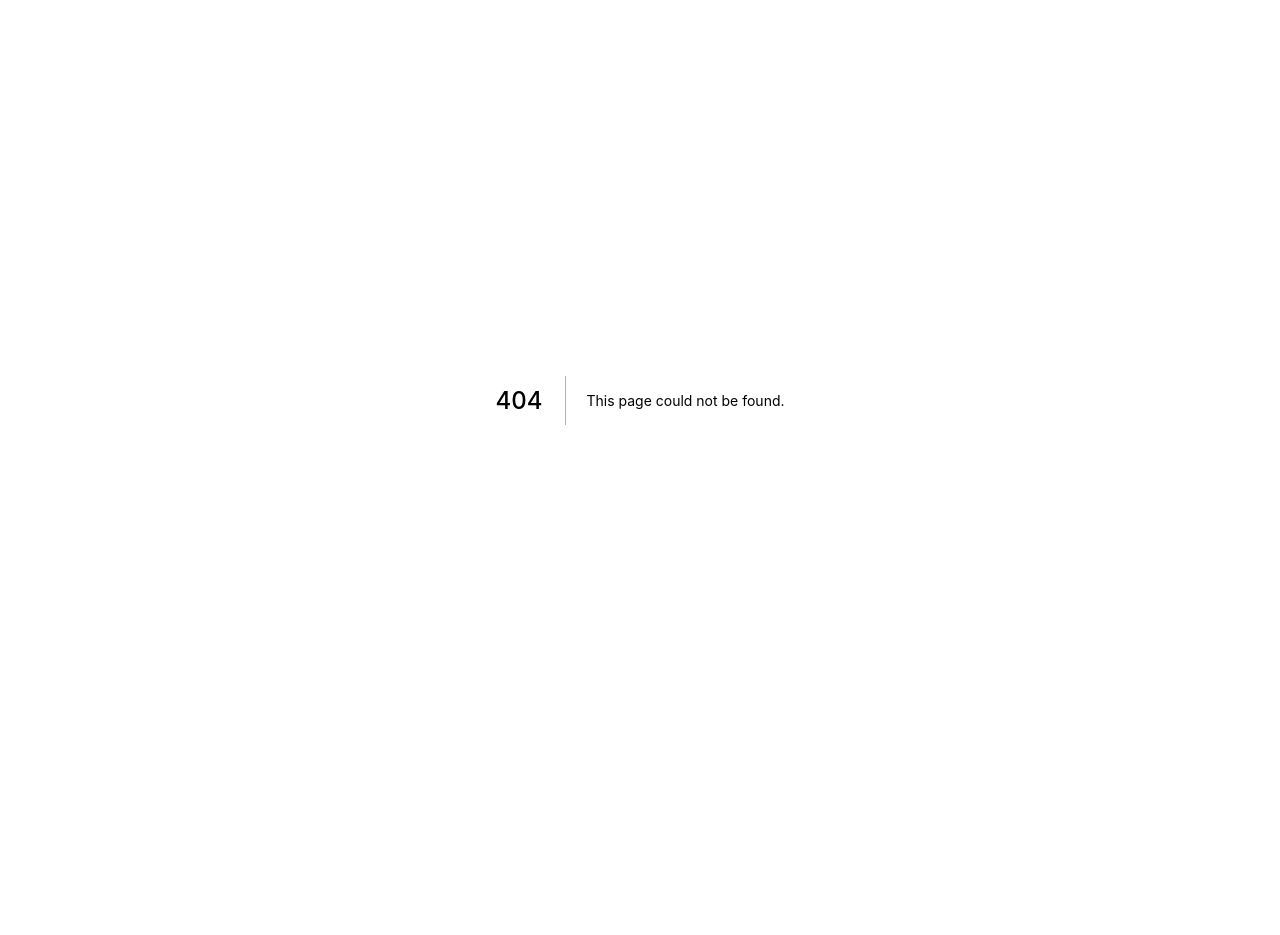
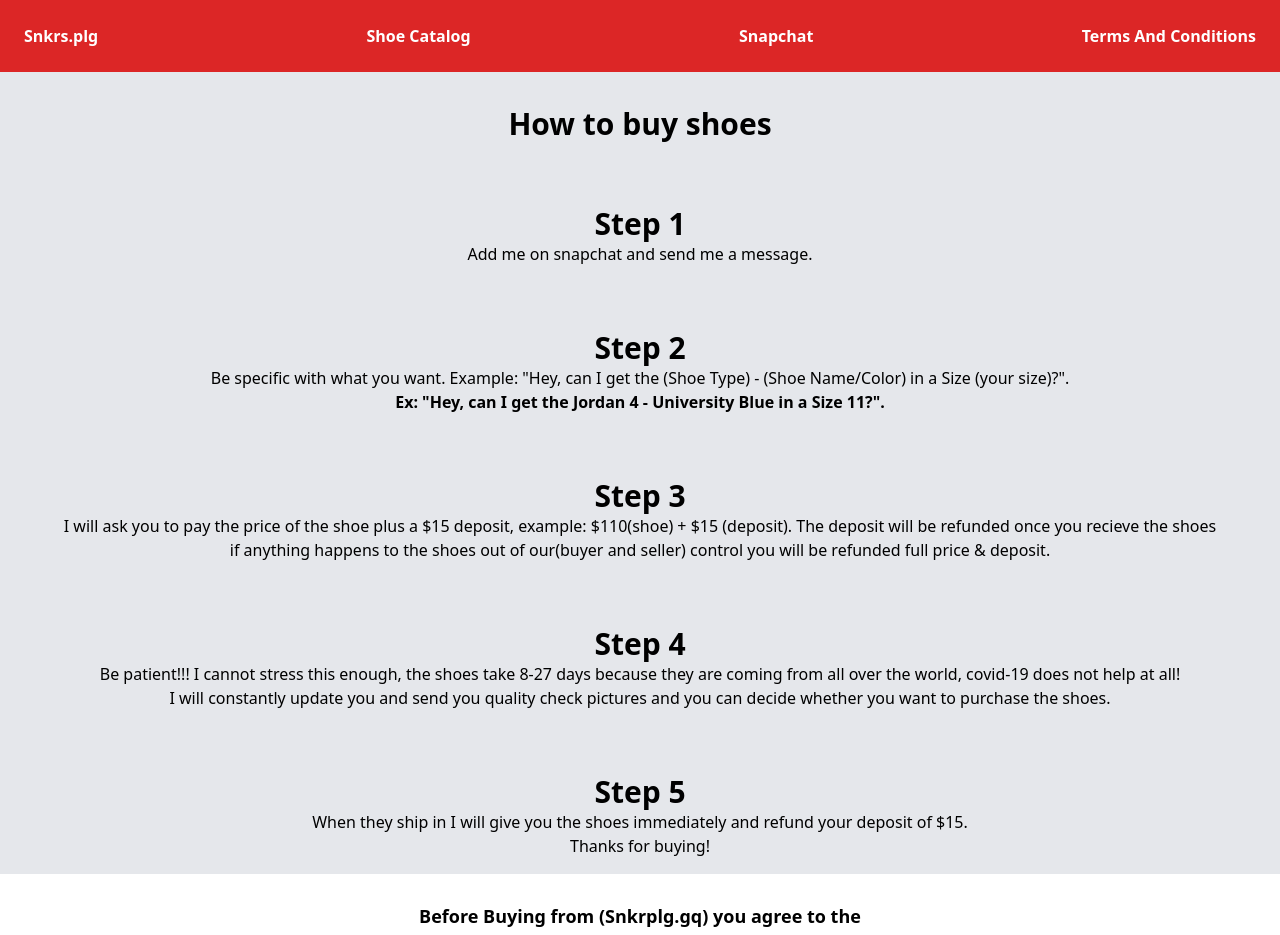
Before and after one commit to cherabear4/snkrplg, a Next.js app: page /BuyShoes in a window 1280 px wide. Before the commit this address had no page. Shown: the top 935 px of the page. Before the commit the page ends 800 px from the top, so only its background shows below. Built offline with nearby package versions, Linux system fonts and the light colour scheme.

Commit message:
new changes

```diff
--- /dev/null
+++ b/pages/BuyShoes.js
@@ -0,0 +1,55 @@
+import React from 'react'
+import Head from 'next/head'
+import { useState } from 'react'
+import Navbar from './navbar/Navbar'
+import Link from 'next/link'
+
+export default function BuyShoes(){
+
+    return(
+        <div>
+
+            <Head>
+                <title>Snkrs.plg</title>
+            </Head>
+
+            <Navbar/>
+
+            <div className='bg-gray-200 container mx-auto h-screen'>
+                <h1 className='text-3xl font-bold text-center py-8'>How to buy shoes</h1>
+                <div className='p-8'>
+                    <h1 className='text-3xl font-bold text-center'>Step 1</h1>
+                    <h1 className='text-1xl text-center'>Add me on snapchat and send me a message.</h1>
+                </div>
+                <div className='p-8'>
+                    <h1 className='text-3xl font-bold text-center'>Step 2</h1>
+                    <h1 className='text-1xl text-center'>Be specific with what you want. Example: "Hey, can I get the (Shoe Type) - (Shoe Name/Color) in a Size (your size)?".</h1>
+                    <h1 className='text-1xl font-bold text-center'>Ex: "Hey, can I get the Jordan 4 - University Blue in a Size 11?".</h1>
+                </div>
+                <div className='p-8'>
+                    <h1 className='text-3xl font-bold text-center'>Step 3</h1>
+                    <h1 className='text-1xl text-center'>I will ask you to pay the price of the shoe plus a $15 deposit, example: $110(shoe) + $15 (deposit). The deposit will be refunded once you recieve the shoes<br/>
+                    if anything happens to the shoes out of our(buyer and seller) control you will be refunded full price & deposit.
+                    </h1>
+                </div>
+                <div className='p-8'>
+                    <h1 className='text-3xl font-bold text-center'>Step 4</h1>
+                    <h1 className='text-1xl text-center'>
+                        Be patient!!! I cannot stress this enough, the shoes take 8-27 days because they are coming from all over the world, covid-19 does not help at all!<br/>
+                        I will constantly update you and send you quality check pictures and you can decide whether you want to purchase the shoes.
+                    </h1>
+                </div>
+                <div className='p-8'>
+                    <h1 className='text-3xl font-bold text-center'>Step 5</h1>
+                    <h1 className='text-1xl text-center'>
+                        When they ship in I will give you the shoes immediately and refund your deposit of $15.<br/>
+                        Thanks for buying!
+                    </h1>
+                </div>
+                <h1 className='text-lg font-bold text-center py-3'>Before Buying from (Snkrplg.gq) you agree to the <Link href='/termsandconditions'><p className='text-blue-600'>Terms And Conditions</p></Link></h1>
+            </div>
+
+        </div>
+    )
+
+}
--- a/pages/index.js
+++ b/pages/index.js
@@ -13,10 +13,10 @@
             <div className='bg-op w-full h-full text-white'>
                 <div class="flex h-screen justify-center items-center">
                 <div class="text-center">
-                <h1 class="text-5xl font-bold">Snkrs.Plg</h1>
+                <h1 class="text-5xl font-bold">Snkrplg.gq</h1>
                 <ul className='flex flex-row gap-8 font-bold p-4'>
                     <li><Link href='/main' className='hover:text-red-500 hover:cursor-pointer'>Catalog</Link></li>
-                    <li><Link href='https://www.snapchat.com/add/rp.snkplg' className='hover:text-red-500 hover:cursor-pointer'>Place Order</Link></li>
+                    <li><Link href='/BuyShoes' className='hover:text-red-500 hover:cursor-pointer'>Place Order</Link></li>
                 </ul>
                 </div>
             </div>
--- a/pages/main.js
+++ b/pages/main.js
@@ -4,7 +4,7 @@
 import Fours from './shoes/Fours';
 import Dunks from './shoes/Dunks';
 import Ones from './shoes/Ones'
-import Link from 'next/link'
+import Navbar from './navbar/Navbar';
 
 
 export default function Main() {
@@ -36,21 +36,7 @@
     }
   }
 
-  const snapchat = () => {
-      let link = "https://www.snapchat.com/add/rp.snkplg";
-      window.location.href = link;
 
-  }
-
-  const catalog = () => {
-    let link = "#";
-    window.location.href = link;
-  }
-
-  const main = () => {
-    let link = "/";
-    window.location.href = link;
-  }
 
   return (
 <div>
@@ -60,11 +46,8 @@
 
       <div className="App">
       <div>
-        <header className='flex justify-between p-4 border-b-2 shadow-sm w-screen bg-red-600 text-white'>
-          <h1 className="text-2l p-2 font-bold cursor-pointer hover:text-black" onClick={main}>Snkrs.plg</h1>
-          <h1 className="text-2l p-2 font-bold cursor-pointer hover:text-black" onClick={catalog}>Shoe Catalog</h1>
-          <h1 className="text-2l p-2 font-bold cursor-pointer hover:text-black" onClick={snapchat}>Snapchat</h1>
-        </header>
+
+      <Navbar/>
 
       <main className='w-screen flex justify-center text-white flex-col'>
         <div className='p-8'>
--- /dev/null
+++ b/pages/navbar/Navbar.jsx
@@ -0,0 +1,33 @@
+import Link from 'next/link'
+
+export default function Navbar(props){
+
+    const snapchat = () => {
+        let link = "https://www.snapchat.com/add/rp.snkplg";
+        window.location.href = link;
+
+    }
+
+    const catalog = () => {
+      let link = "/main";
+      window.location.href = link;
+    }
+
+    const main = () => {
+      let link = "/";
+      window.location.href = link;
+    }
+    const tac = () => {
+      let link = "/termsandconditions";
+      window.location.href = link;
+    }
+
+    return(
+    <header className='flex justify-between p-4 border-b-2 shadow-sm w-screen bg-red-600 text-white'>
+        <h1 className="text-2l p-2 font-bold cursor-pointer hover:text-black" onClick={main}>Snkrs.plg</h1>
+        <h1 className="text-2l p-2 font-bold cursor-pointer hover:text-black" onClick={catalog}>Shoe Catalog</h1>
+        <h1 className="text-2l p-2 font-bold cursor-pointer hover:text-black" onClick={snapchat}>Snapchat</h1>
+        <h1 className="text-2l p-2 font-bold cursor-pointer hover:text-black" onClick={tac}>Terms And Conditions</h1>
+    </header>
+    )
+}
--- /dev/null
+++ b/pages/shoes/Buy.js
@@ -0,0 +1,16 @@
+import { redirect } from 'next/dist/server/api-utils'
+import React from 'react'
+
+function Buy(props) {
+
+  function redirect(){
+    let link = "/BuyShoes";
+    window.location.href = link;
+  }
+
+  return (
+    <button onClick={redirect} className='p-2 w-full text-white bg-red-600'>Buy {props.shoe}</button>
+  )
+}
+
+export default Buy
--- a/pages/shoes/Dunks.jsx
+++ b/pages/shoes/Dunks.jsx
@@ -1,5 +1,6 @@
 import React from 'react'
 import { useState } from 'react'
+import Buy from './Buy';
 
 function Dunks() {
 const [shoes, setShoes] = useState([
@@ -13,7 +14,7 @@
     },
     {
         Name: "Midnight Navy",
-        imageLink: "https://si.geilicdn.com/open1625671124-1234478995-0823000001814069292b0a2008af_1080_1080.jpg",
+        imageLink: "https://si.geilicdn.com/open1625671124-1234478995-064900000181406932620a23028e_1080_1080.jpg",
     },
     {
         Name: "University Blue",
@@ -95,8 +96,9 @@
             {shoes.map((shoes) => {
                 return (
                     <div key={shoes.Name} className='flex flex-col'>
-                        <h1 key={shoes.Name} className='text-black'>{shoes.Name}</h1>
+                        <h1 key={shoes.Name} className='text-black'>{shoes.Name} $100</h1>
                         <img key={shoes.Name} src={shoes.imageLink}></img>
+                        <Buy shoes={shoes.Name} shoe={shoes.Name}/>
                     </div>
                 )
             })}
--- a/pages/shoes/Fours.jsx
+++ b/pages/shoes/Fours.jsx
@@ -1,5 +1,6 @@
 import React from 'react'
 import { useState } from 'react'
+import Buy from './Buy';
 
 function Fours() {
 const [shoes, setShoes] = useState([
@@ -104,6 +105,7 @@
                     <div key={shoes.Name} className='flex flex-col'>
                         <h1 key={shoes.Name} className='text-black'>{shoes.Name}</h1>
                         <img key={shoes.Name} src={shoes.imageLink}></img>
+                        <Buy shoe={shoes.Name}/>
                     </div>
                 )
             })}
--- a/pages/shoes/Ones.jsx
+++ b/pages/shoes/Ones.jsx
@@ -1,5 +1,6 @@
 import React from 'react'
 import { useState } from 'react'
+import Buy from './Buy';
 
 function Ones() {
 const [shoes, setShoes] = useState([
@@ -44,6 +45,7 @@
                     <div key={shoes.Name} className='flex flex-col'>
                         <h1 key={shoes.Name} className='text-black'>{shoes.Name}</h1>
                         <img key={shoes.Name} src={shoes.imageLink}></img>
+                        <Buy shoe={shoes.Name}/>
                     </div>
                 )
             })}
--- /dev/null
+++ b/pages/termsandconditions.js
@@ -0,0 +1,30 @@
+import React from 'react'
+import Head from 'next/head'
+import { useState } from 'react'
+import Navbar from './navbar/Navbar'
+
+export default function Termsandconditions(){
+
+    const [me, setMe] = useState("(Snkrplg.gq)")
+
+
+    return(
+    <div>
+
+        <Head>
+            <title>Snkrs.plg</title>
+        </Head>
+
+        <Navbar/>
+
+        <div>
+            <div className='bg-gray-200 container mx-auto h-screen p-8'>
+                <p>1. When buying from me {me} you agree to paying the $15 deposit and the original charge of the item.</p>
+                <p>2. {me} does not have to sell you any product if {me} does not want to.</p>
+                <p>3. Once {me} places the order (I will let you know when I do), you can not get back the $15 if you decide to change your mind, however, the original charge of the item will be refunded.</p>
+                <p>4. When buying from me {me} you agree & acknowledge there will be a 8-27 day wait time for the shoes to come.</p>
+            </div>
+        </div>
+    </div>
+    )
+}
```
Also changed, not shown: 1 other file (tests, documents, lock files or other folders).
